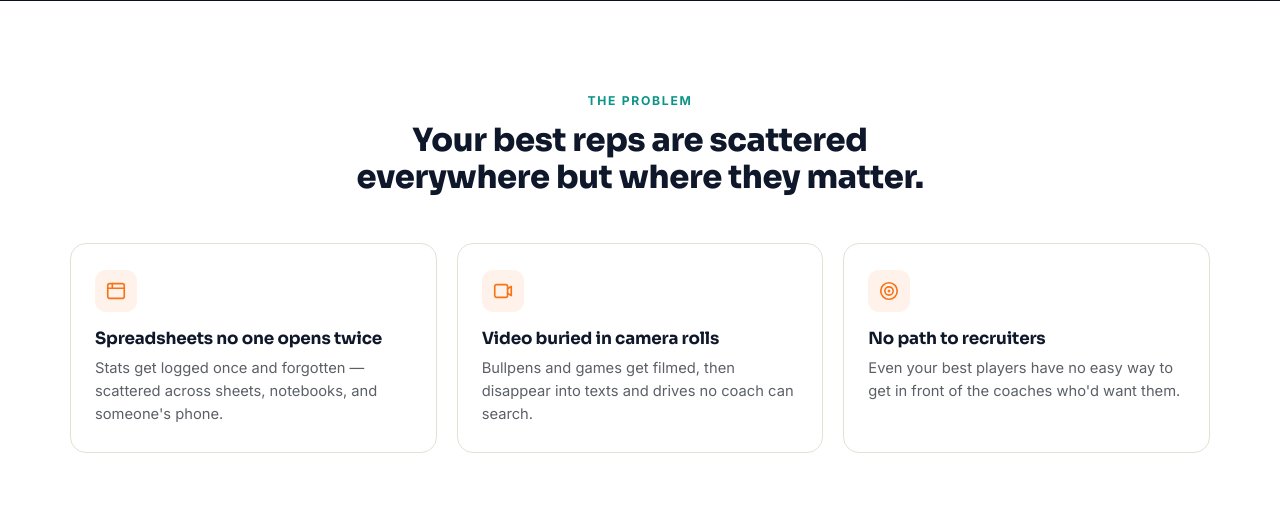
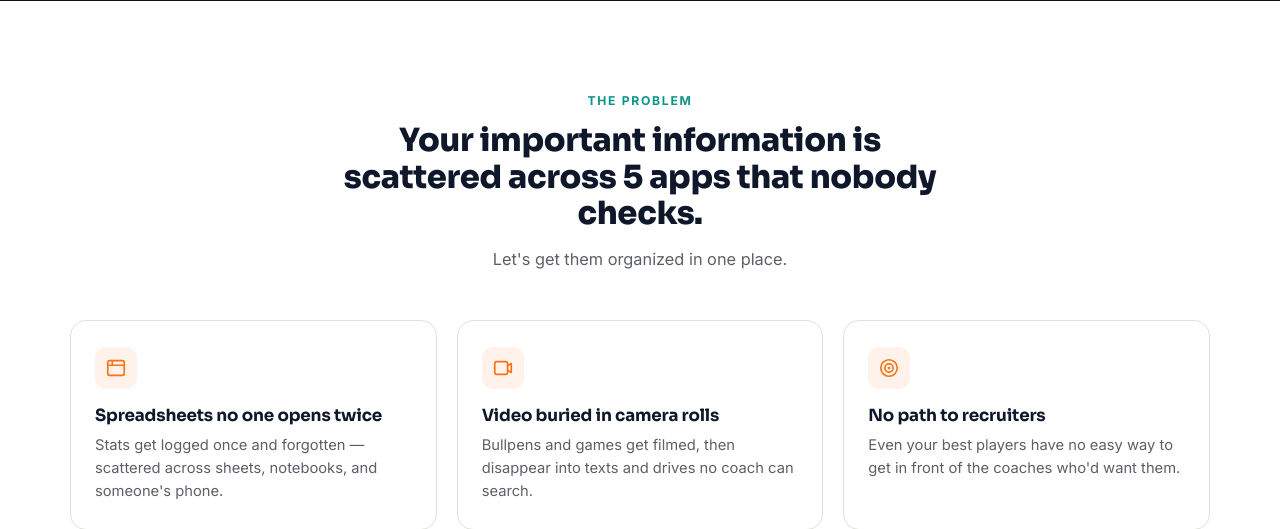
Before and after one commit to rinterdonatos/pitching-tracker-template, a Flask app: page / in a window 1280 px wide. Shown: the part 588-1117 px from the top of the page. Run offline with Flask 3, Linux system fonts and the light colour scheme; some libraries are stand-ins or nearby versions.

Commit message:
Update landing page Problem headline

```diff
--- a/templates/landing.html
+++ b/templates/landing.html
@@ -100,7 +100,8 @@
     <div class="section-inner">
       <div class="section-head center reveal">
         <span class="eyebrow">The Problem</span>
-        <h2>Your best reps are scattered everywhere but where they matter.</h2>
+        <h2>Your important information is scattered across 5 apps that nobody checks.</h2>
+        <p>Let's get them organized in one place.</p>
       </div>
       <div class="problem-grid reveal-stagger">
         <div class="problem-card">
```
